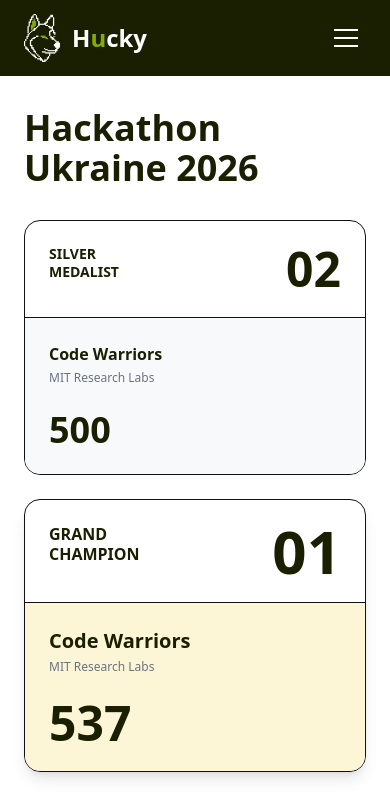
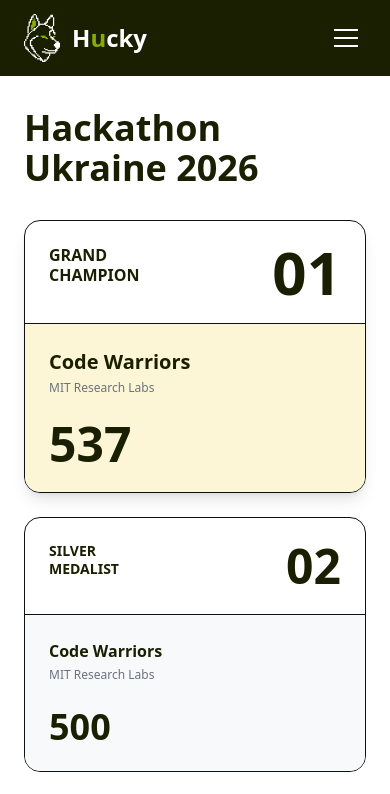
Before and after one commit to aidoteam10-art/Hucky, a SvelteKit app in the folder frontend/: page /tournaments/results in a window 390 px wide. Shown: the top 794 px of the page. Built offline with nearby package versions, Linux system fonts and the light colour scheme.

Commit message:
Додано адаптивність для сторінки результатів

```diff
--- a/frontend/src/routes/(app)/tournaments/results/+page.svelte
+++ b/frontend/src/routes/(app)/tournaments/results/+page.svelte
@@ -19,7 +19,7 @@
 
     <section class="flex flex-col md:flex-row justify-center items-center md:items-end gap-6 md:gap-0 mb-10 md:mb-16">
 
-        <article class="w-full md:w-60 h-auto md:h-[260px] flex-shrink-0 bg-white border border-[#111] rounded-2xl md:rounded-none md:rounded-l-2xl flex flex-col overflow-hidden relative z-0 md:-mr-px">
+        <article class="order-2 md:order-1 w-full md:w-60 h-auto md:h-[260px] flex-shrink-0 bg-white border border-[#111] rounded-2xl md:rounded-none md:rounded-l-2xl flex flex-col overflow-hidden relative z-0 md:-mr-px">
             <header class="md:h-32 border-b border-[#111] p-6 flex justify-between items-start">
                 <h3 class="text-sm font-bold leading-tight uppercase">Silver<br/>Medalist</h3>
                 <span class="text-5xl font-extrabold leading-none">02</span>
@@ -33,7 +33,7 @@
             </div>
         </article>
 
-        <article class="w-full md:w-[280px] h-auto md:h-80 flex-shrink-0 bg-white border border-[#111] rounded-2xl md:rounded-none md:rounded-t-2xl flex flex-col overflow-hidden relative z-10 shadow-lg">
+        <article class="order-1 md:order-2 w-full md:w-[280px] h-auto md:h-80 flex-shrink-0 bg-white border border-[#111] rounded-2xl md:rounded-none md:rounded-t-2xl flex flex-col overflow-hidden relative z-10 shadow-lg">
             <header class="md:h-[140px] border-b border-[#111] p-6 flex justify-between items-start">
                 <h3 class="text-base font-bold leading-tight uppercase">Grand<br/>Champion</h3>
                 <span class="text-6xl font-extrabold leading-[0.9]">01</span>
@@ -47,7 +47,7 @@
             </div>
         </article>
 
-        <article class="w-full md:w-60 h-auto md:h-[200px] flex-shrink-0 bg-white border border-[#111] rounded-2xl md:rounded-none md:rounded-r-2xl flex flex-col overflow-hidden relative z-0 md:-ml-px">
+        <article class="order-3 md:order-3 w-full md:w-60 h-auto md:h-[200px] flex-shrink-0 bg-white border border-[#111] rounded-2xl md:rounded-none md:rounded-r-2xl flex flex-col overflow-hidden relative z-0 md:-ml-px">
             <header class="md:h-[85px] border-b border-[#111] p-4 px-6 flex justify-between items-start">
                 <h3 class="text-sm font-bold leading-tight uppercase">Bronze<br/>Medalist</h3>
                 <span class="text-5xl font-extrabold leading-none">03</span>
```
